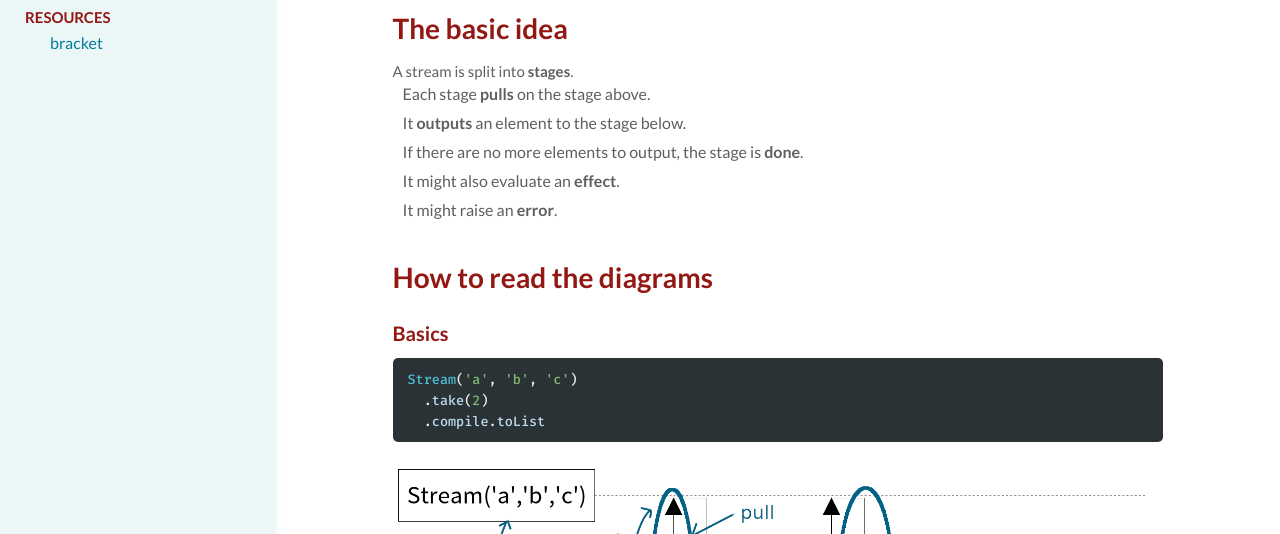
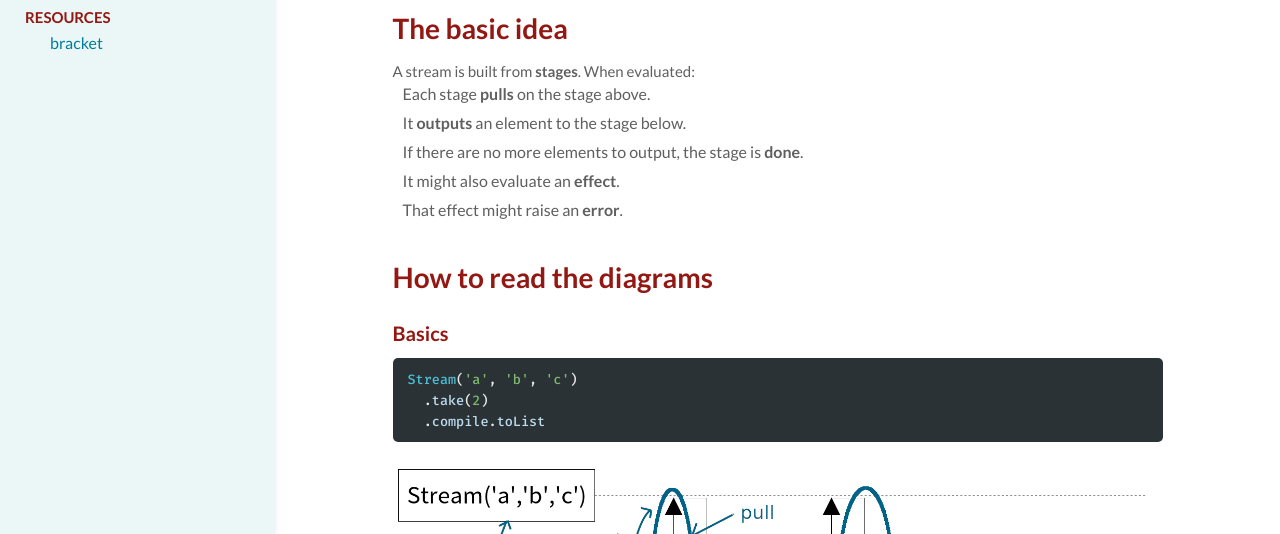
Before and after one commit to zainab-ali/aquascape, a plain HTML site: page index.html in a window 1280 px wide. Shown: the part 266-800 px from the top of the page. Drawn offline with Linux system fonts and the light colour scheme.

Commit message:
deploy: 4db16a701d5d80ad0884d2f63ba13689a6560fe4

```diff
--- a/index.html
+++ b/index.html
@@ -107,7 +107,7 @@
         <p>This website is a collection of diagrams for <a href="https://github.com/typelevel/fs2">fs2</a>.</p>
 
         <h2 id="the-basic-idea" class="section"><a class="anchor-link left" href="#the-basic-idea"><i class="icofont-laika link">&#xef71;</i></a>The basic idea</h2>
-        <p>A stream is split into <strong>stages</strong>.</p>
+        <p>A stream is built from <strong>stages</strong>. When evaluated:</p>
         <ul>
           <li>Each stage <strong>pulls</strong> on the stage above.</li>
         </ul>
@@ -121,7 +121,7 @@
           <li>It might also evaluate an <strong>effect</strong>.</li>
         </ul>
         <ul>
-          <li>It might raise an <strong>error</strong>.</li>
+          <li>That effect might raise an <strong>error</strong>.</li>
         </ul>
 
         <h2 id="how-to-read-the-diagrams" class="section"><a class="anchor-link left" href="#how-to-read-the-diagrams"><i class="icofont-laika link">&#xef71;</i></a>How to read the diagrams</h2>
```
